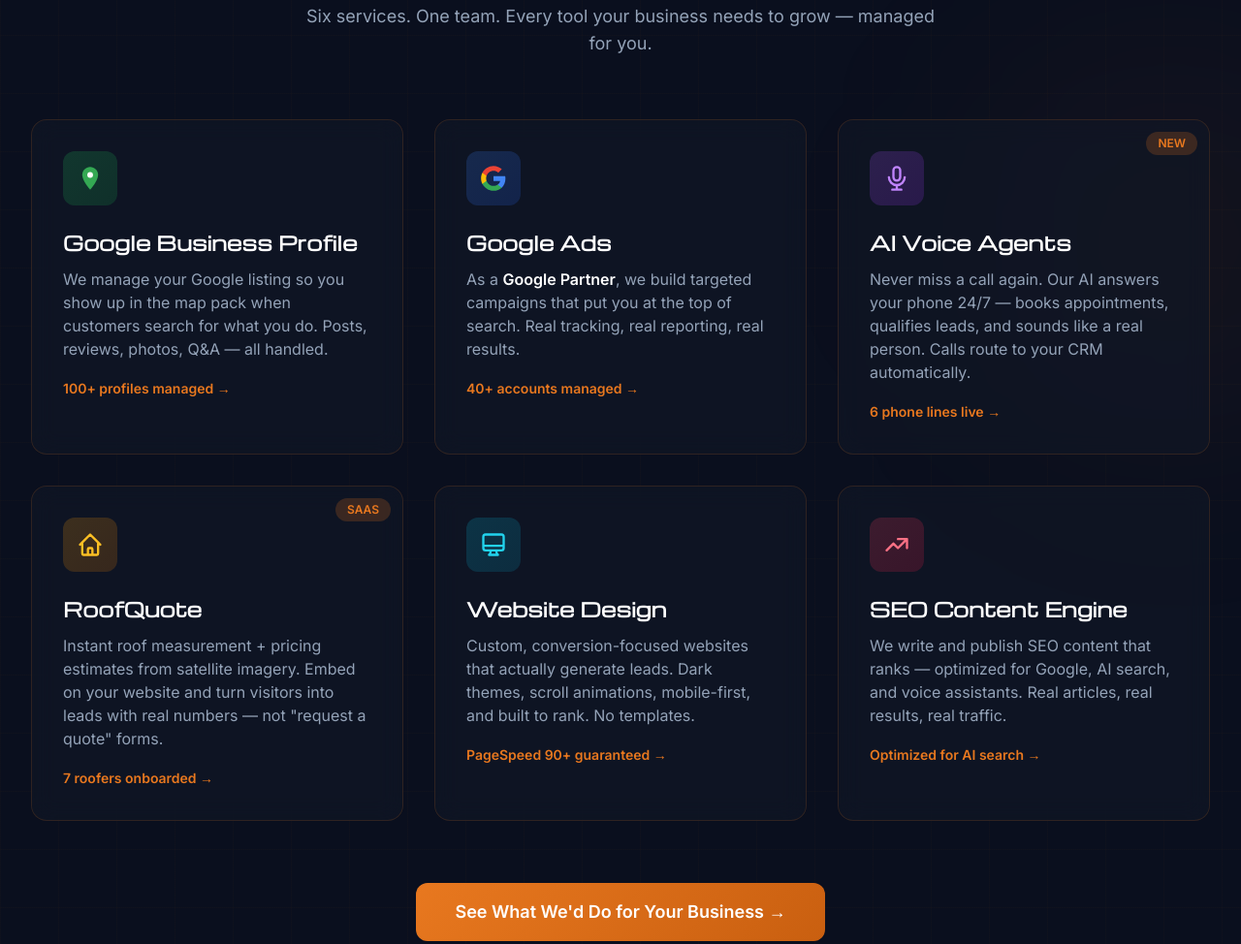
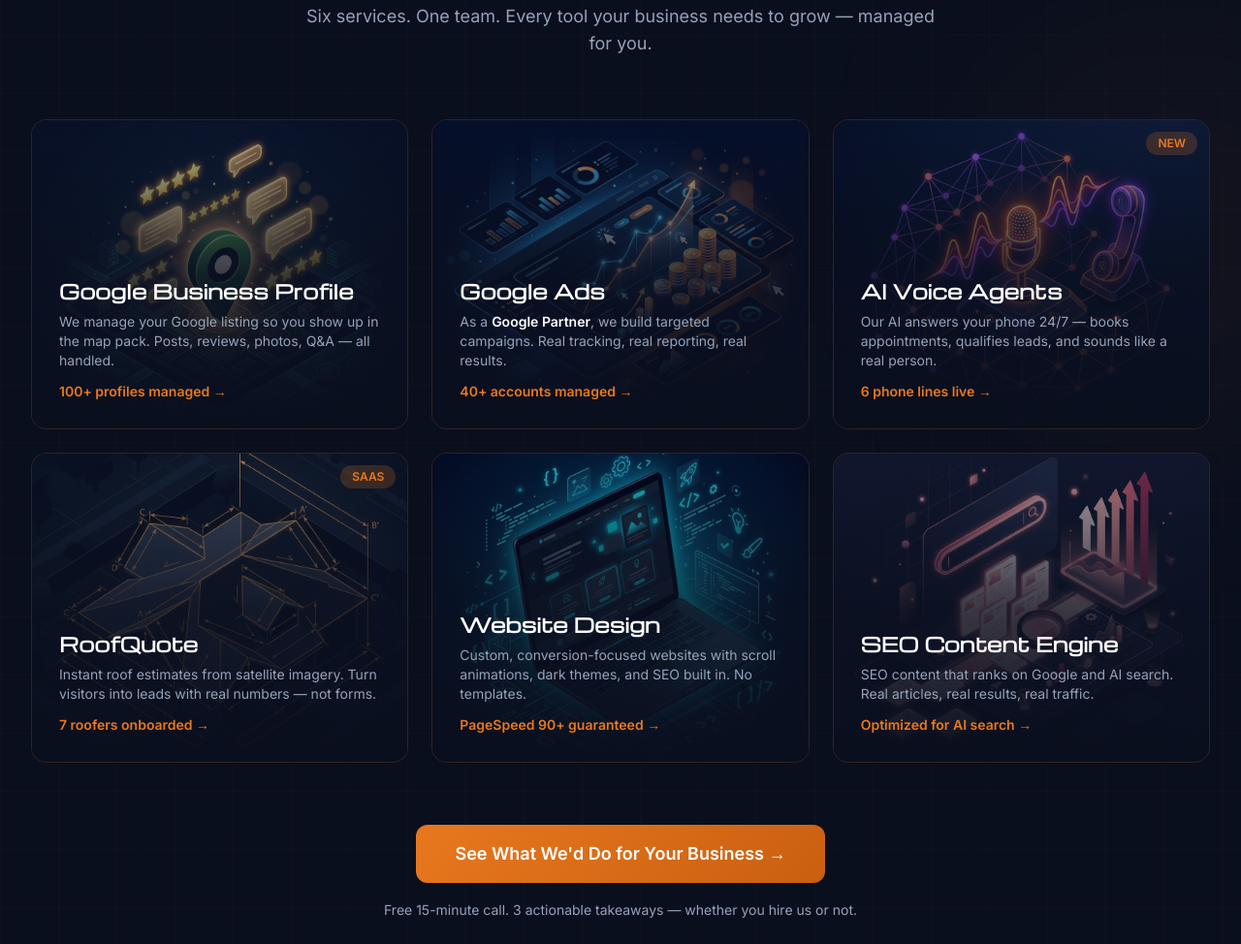
Before and after one commit to Osprey-Solutions-Canada/osprey-solutions-website, a plain HTML site: page index.html in a window 1280 px wide. Shown: the part 2364-3338 px from the top of the page at 97% size. Drawn offline with nearby package versions, Linux system fonts and the light colour scheme.

Commit message:
Service cards: AI-generated backgrounds, fully clickable, hover zoom

```diff
--- a/index.html
+++ b/index.html
@@ -723,43 +723,63 @@
         <h2 class="reveal font-heading text-3xl sm:text-4xl lg:text-5xl font-bold mb-4">Everything You Need to <span class="gradient-text">Dominate</span> Your Market</h2>
         <p class="reveal text-muted text-lg max-w-2xl mx-auto">Six services. One team. Every tool your business needs to grow — managed for you.</p>
       </div>
-      <div class="grid md:grid-cols-2 lg:grid-cols-3 gap-8">
-        <div class="glass-card rounded-2xl p-8 reveal relative overflow-hidden"><div class="card-glare"></div>
-          <div class="w-14 h-14 rounded-xl bg-gradient-to-br from-green-500/20 to-green-600/20 flex items-center justify-center mb-6"><svg viewBox="0 0 24 24" class="w-7 h-7"><path d="M12 2C8.13 2 5 5.13 5 9c0 5.25 7 13 7 13s7-7.75 7-13c0-3.87-3.13-7-7-7z" fill="#34A853"/><circle cx="12" cy="9" r="2.5" fill="#fff"/></svg></div>
-          <h3 class="font-heading text-xl font-bold mb-3"><a href="/services/google-business-management.html" class="text-white hover:text-accent transition-colors">Google Business Profile</a></h3>
-          <p class="text-muted mb-4">We manage your Google listing so you show up in the map pack when customers search for what you do. Posts, reviews, photos, Q&A — all handled.</p>
-          <a href="/services/google-business-management.html" class="text-accent text-sm font-semibold hover:underline">100+ profiles managed →</a>
+      <div class="grid md:grid-cols-2 lg:grid-cols-3 gap-6">
+        <a href="/services/google-business-management.html" class="group glass-card rounded-2xl overflow-hidden reveal relative block" style="min-height:320px;">
+          <div class="absolute inset-0 bg-cover bg-center transition-transform duration-500 group-hover:scale-110" style="background-image:url('/assets/svc-gbp.webp');"></div>
+          <div class="absolute inset-0 bg-gradient-to-t from-navy-900 via-navy-900/80 to-navy-900/30"></div>
+          <div class="relative z-10 flex flex-col justify-end h-full p-7">
+            <h3 class="font-heading text-xl font-bold mb-2 text-white group-hover:text-accent transition-colors">Google Business Profile</h3>
+            <p class="text-muted text-sm mb-3">We manage your Google listing so you show up in the map pack. Posts, reviews, photos, Q&A — all handled.</p>
+            <span class="text-accent text-sm font-semibold">100+ profiles managed →</span>
           </div>
-        <div class="glass-card rounded-2xl p-8 reveal relative overflow-hidden"><div class="card-glare"></div>
-          <div class="w-14 h-14 rounded-xl bg-gradient-to-br from-blue-500/20 to-blue-600/20 flex items-center justify-center mb-6"><svg viewBox="0 0 24 24" class="w-7 h-7"><path d="M22.56 12.25c0-.78-.07-1.53-.2-2.25H12v4.26h5.92a5.06 5.06 0 01-2.2 3.32v2.77h3.57c2.08-1.92 3.28-4.74 3.28-8.1z" fill="#4285F4"/><path d="M12 23c2.97 0 5.46-.98 7.28-2.66l-3.57-2.77c-.98.66-2.23 1.06-3.71 1.06-2.86 0-5.29-1.93-6.16-4.53H2.18v2.84C3.99 20.53 7.7 23 12 23z" fill="#34A853"/><path d="M5.84 14.09c-.22-.66-.35-1.36-.35-2.09s.13-1.43.35-2.09V7.07H2.18C1.43 8.55 1 10.22 1 12s.43 3.45 1.18 4.93l2.85-2.22.81-.62z" fill="#FBBC05"/><path d="M12 5.38c1.62 0 3.06.56 4.21 1.64l3.15-3.15C17.45 2.09 14.97 1 12 1 7.7 1 3.99 3.47 2.18 7.07l3.66 2.84c.87-2.6 3.3-4.53 6.16-4.53z" fill="#EA4335"/></svg></div>
-          <h3 class="font-heading text-xl font-bold mb-3"><a href="/services/google-ads.html" class="text-white hover:text-accent transition-colors">Google Ads</a></h3>
-          <p class="text-muted mb-4">As a <span class="text-white font-semibold">Google Partner</span>, we build targeted campaigns that put you at the top of search. Real tracking, real reporting, real results.</p>
-          <a href="/services/google-ads.html" class="text-accent text-sm font-semibold hover:underline">40+ accounts managed →</a>
+        </a>
+        <a href="/services/google-ads.html" class="group glass-card rounded-2xl overflow-hidden reveal relative block" style="min-height:320px;">
+          <div class="absolute inset-0 bg-cover bg-center transition-transform duration-500 group-hover:scale-110" style="background-image:url('/assets/svc-ads.webp');"></div>
+          <div class="absolute inset-0 bg-gradient-to-t from-navy-900 via-navy-900/80 to-navy-900/30"></div>
+          <div class="relative z-10 flex flex-col justify-end h-full p-7">
+            <h3 class="font-heading text-xl font-bold mb-2 text-white group-hover:text-accent transition-colors">Google Ads</h3>
+            <p class="text-muted text-sm mb-3">As a <span class="text-white font-semibold">Google Partner</span>, we build targeted campaigns. Real tracking, real reporting, real results.</p>
+            <span class="text-accent text-sm font-semibold">40+ accounts managed →</span>
           </div>
-        <div class="glass-card rounded-2xl p-8 relative overflow-hidden reveal"><div class="card-glare"></div><div class="absolute top-3 right-3 bg-cta/20 text-cta text-xs font-bold px-3 py-1 rounded-full">NEW</div>
-          <div class="w-14 h-14 rounded-xl bg-gradient-to-br from-purple-500/20 to-purple-600/20 flex items-center justify-center mb-6"><svg class="w-7 h-7 text-purple-400" fill="none" stroke="currentColor" viewBox="0 0 24 24"><path stroke-linecap="round" stroke-linejoin="round" stroke-width="2" d="M19 11a7 7 0 01-7 7m0 0a7 7 0 01-7-7m7 7v4m0 0H8m4 0h4m-4-8a3 3 0 01-3-3V5a3 3 0 116 0v6a3 3 0 01-3 3z"/></svg></div>
-          <h3 class="font-heading text-xl font-bold mb-3"><a href="/services/ai-voice-agents.html" class="text-white hover:text-accent transition-colors">AI Voice Agents</a></h3>
-          <p class="text-muted mb-4">Never miss a call again. Our AI answers your phone 24/7 — books appointments, qualifies leads, and sounds like a real person. Calls route to your CRM automatically.</p>
-          <a href="/services/ai-voice-agents.html" class="text-accent text-sm font-semibold hover:underline">6 phone lines live →</a>
+        </a>
+        <a href="/services/ai-voice-agents.html" class="group glass-card rounded-2xl overflow-hidden reveal relative block" style="min-height:320px;">
+          <div class="absolute top-3 right-3 bg-cta/20 text-cta text-xs font-bold px-3 py-1 rounded-full z-20">NEW</div>
+          <div class="absolute inset-0 bg-cover bg-center transition-transform duration-500 group-hover:scale-110" style="background-image:url('/assets/svc-voice.webp');"></div>
+          <div class="absolute inset-0 bg-gradient-to-t from-navy-900 via-navy-900/80 to-navy-900/30"></div>
+          <div class="relative z-10 flex flex-col justify-end h-full p-7">
+            <h3 class="font-heading text-xl font-bold mb-2 text-white group-hover:text-accent transition-colors">AI Voice Agents</h3>
+            <p class="text-muted text-sm mb-3">Our AI answers your phone 24/7 — books appointments, qualifies leads, and sounds like a real person.</p>
+            <span class="text-accent text-sm font-semibold">6 phone lines live →</span>
           </div>
-        <div class="glass-card rounded-2xl p-8 relative overflow-hidden reveal"><div class="card-glare"></div><div class="absolute top-3 right-3 bg-cta/20 text-cta text-xs font-bold px-3 py-1 rounded-full">SAAS</div>
-          <div class="w-14 h-14 rounded-xl bg-gradient-to-br from-amber-500/20 to-amber-600/20 flex items-center justify-center mb-6"><svg class="w-7 h-7 text-amber-400" fill="none" stroke="currentColor" viewBox="0 0 24 24"><path stroke-linecap="round" stroke-linejoin="round" stroke-width="2" d="M3 12l2-2m0 0l7-7 7 7M5 10v10a1 1 0 001 1h3m10-11l2 2m-2-2v10a1 1 0 01-1 1h-3m-6 0a1 1 0 001-1v-4a1 1 0 011-1h2a1 1 0 011 1v4a1 1 0 001 1m-6 0h6"/></svg></div>
-          <h3 class="font-heading text-xl font-bold mb-3"><a href="/services/roofquote.html" class="text-white hover:text-accent transition-colors">RoofQuote</a></h3>
-          <p class="text-muted mb-4">Instant roof measurement + pricing estimates from satellite imagery. Embed on your website and turn visitors into leads with real numbers — not "request a quote" forms.</p>
-          <a href="/services/roofquote.html" class="text-accent text-sm font-semibold hover:underline">7 roofers onboarded →</a>
+        </a>
+        <a href="/services/roofquote.html" class="group glass-card rounded-2xl overflow-hidden reveal relative block" style="min-height:320px;">
+          <div class="absolute top-3 right-3 bg-cta/20 text-cta text-xs font-bold px-3 py-1 rounded-full z-20">SAAS</div>
+          <div class="absolute inset-0 bg-cover bg-center transition-transform duration-500 group-hover:scale-110" style="background-image:url('/assets/svc-roofquote.webp');"></div>
+          <div class="absolute inset-0 bg-gradient-to-t from-navy-900 via-navy-900/80 to-navy-900/30"></div>
+          <div class="relative z-10 flex flex-col justify-end h-full p-7">
+            <h3 class="font-heading text-xl font-bold mb-2 text-white group-hover:text-accent transition-colors">RoofQuote</h3>
+            <p class="text-muted text-sm mb-3">Instant roof estimates from satellite imagery. Turn visitors into leads with real numbers — not forms.</p>
+            <span class="text-accent text-sm font-semibold">7 roofers onboarded →</span>
           </div>
-        <div class="glass-card rounded-2xl p-8 reveal relative overflow-hidden"><div class="card-glare"></div>
-          <div class="w-14 h-14 rounded-xl bg-gradient-to-br from-cyan-500/20 to-cyan-600/20 flex items-center justify-center mb-6"><svg class="w-7 h-7 text-cyan-400" fill="none" stroke="currentColor" viewBox="0 0 24 24"><path stroke-linecap="round" stroke-linejoin="round" stroke-width="2" d="M9.75 17L9 20l-1 1h8l-1-1-.75-3M3 13h18M5 17h14a2 2 0 002-2V5a2 2 0 00-2-2H5a2 2 0 00-2 2v10a2 2 0 002 2z"/></svg></div>
-          <h3 class="font-heading text-xl font-bold mb-3"><a href="/services/website-design.html" class="text-white hover:text-accent transition-colors">Website Design</a></h3>
-          <p class="text-muted mb-4">Custom, conversion-focused websites that actually generate leads. Dark themes, scroll animations, mobile-first, and built to rank. No templates.</p>
-          <a href="/services/website-design.html" class="text-accent text-sm font-semibold hover:underline">PageSpeed 90+ guaranteed →</a>
+        </a>
+        <a href="/services/website-design.html" class="group glass-card rounded-2xl overflow-hidden reveal relative block" style="min-height:320px;">
+          <div class="absolute inset-0 bg-cover bg-center transition-transform duration-500 group-hover:scale-110" style="background-image:url('/assets/svc-webdesign.webp');"></div>
+          <div class="absolute inset-0 bg-gradient-to-t from-navy-900 via-navy-900/80 to-navy-900/30"></div>
+          <div class="relative z-10 flex flex-col justify-end h-full p-7">
+            <h3 class="font-heading text-xl font-bold mb-2 text-white group-hover:text-accent transition-colors">Website Design</h3>
+            <p class="text-muted text-sm mb-3">Custom, conversion-focused websites with scroll animations, dark themes, and SEO built in. No templates.</p>
+            <span class="text-accent text-sm font-semibold">PageSpeed 90+ guaranteed →</span>
           </div>
-        <div class="glass-card rounded-2xl p-8 reveal relative overflow-hidden"><div class="card-glare"></div>
-          <div class="w-14 h-14 rounded-xl bg-gradient-to-br from-rose-500/20 to-rose-600/20 flex items-center justify-center mb-6"><svg class="w-7 h-7 text-rose-400" fill="none" stroke="currentColor" viewBox="0 0 24 24"><path stroke-linecap="round" stroke-linejoin="round" stroke-width="2" d="M13 7h8m0 0v8m0-8l-8 8-4-4-6 6"/></svg></div>
-          <h3 class="font-heading text-xl font-bold mb-3"><a href="/services/seo-content.html" class="text-white hover:text-accent transition-colors">SEO Content Engine</a></h3>
-          <p class="text-muted mb-4">We write and publish SEO content that ranks — optimized for Google, AI search, and voice assistants. Real articles, real results, real traffic.</p>
-          <a href="/services/seo-content.html" class="text-accent text-sm font-semibold hover:underline">Optimized for AI search →</a>
+        </a>
+        <a href="/services/seo-content.html" class="group glass-card rounded-2xl overflow-hidden reveal relative block" style="min-height:320px;">
+          <div class="absolute inset-0 bg-cover bg-center transition-transform duration-500 group-hover:scale-110" style="background-image:url('/assets/svc-seo.webp');"></div>
+          <div class="absolute inset-0 bg-gradient-to-t from-navy-900 via-navy-900/80 to-navy-900/30"></div>
+          <div class="relative z-10 flex flex-col justify-end h-full p-7">
+            <h3 class="font-heading text-xl font-bold mb-2 text-white group-hover:text-accent transition-colors">SEO Content Engine</h3>
+            <p class="text-muted text-sm mb-3">SEO content that ranks on Google and AI search. Real articles, real results, real traffic.</p>
+            <span class="text-accent text-sm font-semibold">Optimized for AI search →</span>
           </div>
+        </a>
       </div>
       <div class="text-center mt-16 reveal"><a href="https://calendar.osprey.solutions" target="_blank" class="cta-btn inline-block text-white font-bold px-10 py-4 rounded-xl text-lg">See What We'd Do for Your Business →</a><p class="text-muted text-sm mt-3">Free 15-minute call. 3 actionable takeaways — whether you hire us or not.</p></div>
       <!-- Service page links -->
```
Also changed, not shown: assets/svc-ads.webp (added), assets/svc-gbp.webp (added), assets/svc-roofquote.webp (added), assets/svc-seo.webp (added), assets/svc-voice.webp (added), assets/svc-webdesign.webp (added). Lines whose indentation alone changed are shown as unchanged.
